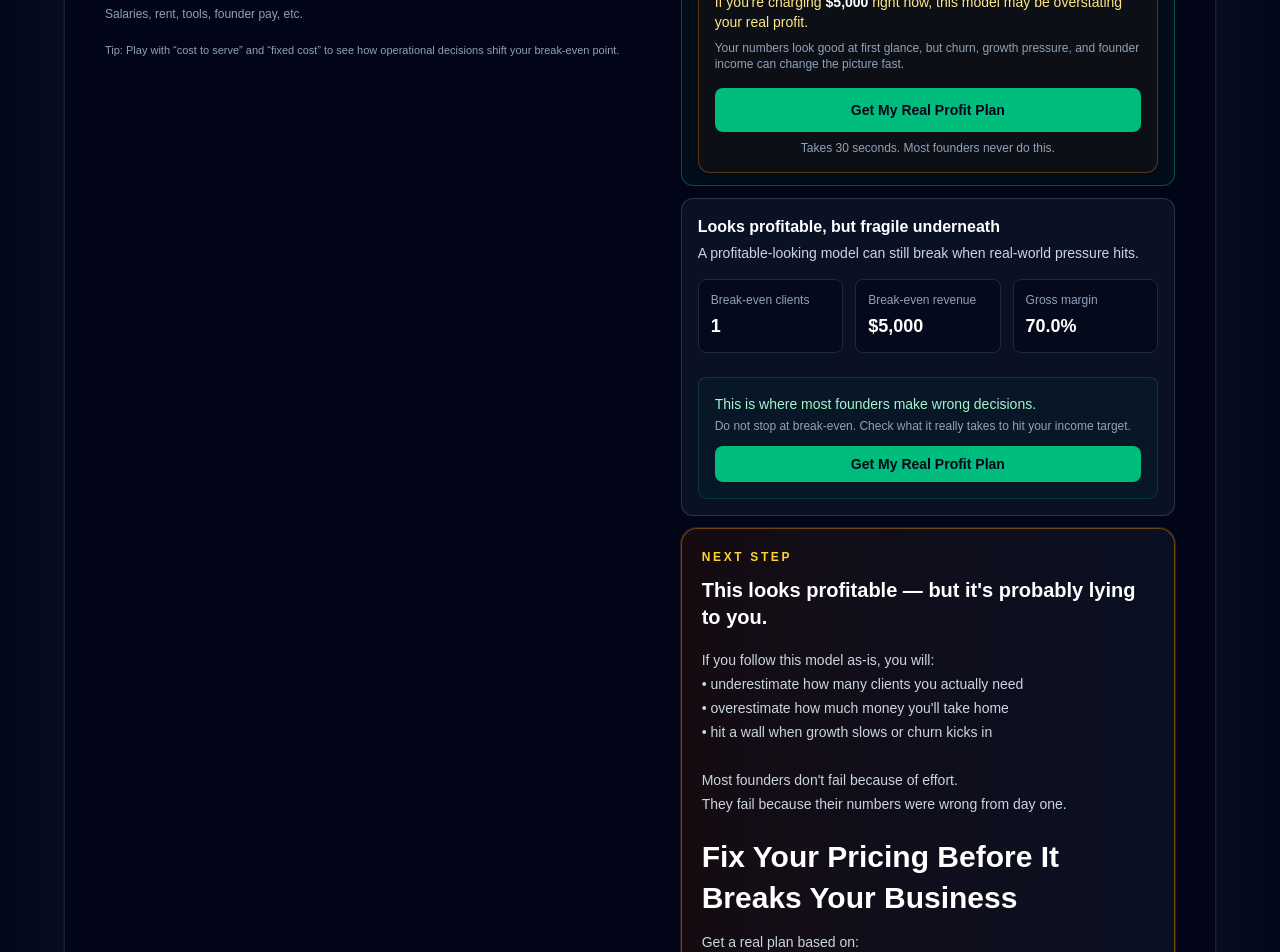
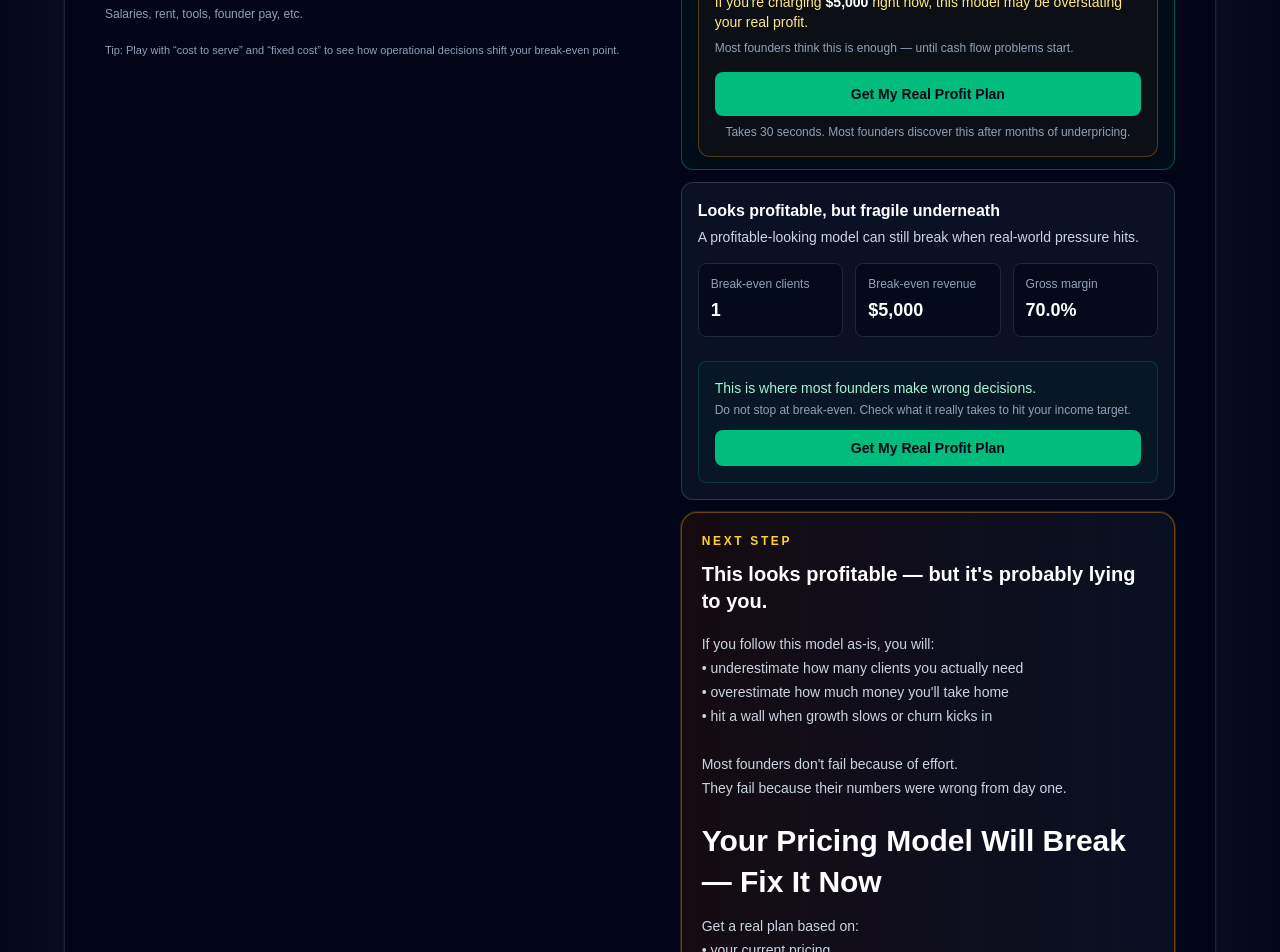
Before and after one commit to vivekd0811-cell/pricing-reality-calculator, a Next.js app: page / in a window 1280 px wide. Shown: the part 460-1412 px from the top of the page. Built offline with nearby package versions, Linux system fonts and the light colour scheme.

Commit message:
Add urgency and dynamic profit-plan conversion triggers

```diff
--- a/app/page.tsx
+++ b/app/page.tsx
@@ -161,8 +161,6 @@ export default function Home() {
           border: "border-rose-500/40",
           bg: "bg-rose-950/20",
           eyebrow: "text-rose-300",
-          ctaWarning:
-            "You are not underpriced — you are structurally losing money.",
         };
       case "unsustainable":
         return {
@@ -174,8 +172,6 @@ export default function Home() {
           border: "border-amber-500/40",
           bg: "bg-amber-950/20",
           eyebrow: "text-amber-300",
-          ctaWarning:
-            "Your margins are too thin — growth will make this harder, not easier.",
         };
       case "fragile":
         return {
@@ -187,8 +183,6 @@ export default function Home() {
           border: "border-yellow-500/40",
           bg: "bg-yellow-950/20",
           eyebrow: "text-yellow-300",
-          ctaWarning:
-            "Your model works only if everything goes right — that is risky.",
         };
       case "healthy":
       default:
@@ -201,8 +195,6 @@ export default function Home() {
           border: "border-emerald-500/40",
           bg: "bg-emerald-950/20",
           eyebrow: "text-emerald-300",
-          ctaWarning:
-            "This looks healthy now — but it may be overstating your real take-home profit.",
         };
     }
   }, [pricingState]);
@@ -222,19 +214,19 @@ export default function Home() {
       return "Your margin is thin. A few discounts, late payments, or delivery overruns can wipe out your profit.";
     }
 
+    if (incomeReality.requiredClients != null && incomeReality.requiredClients > 10) {
+      return `To hit your target, you may need ${formatNumber(
+        incomeReality.requiredClients,
+      )} clients. Most founders underestimate how hard that is.`;
+    }
+
     if (result.breakEvenClients != null && result.breakEvenClients > 10) {
       return `You need ${formatNumber(
         result.breakEvenClients,
       )} clients just to break even. That is a lot of operational pressure.`;
     }
 
-    if (incomeReality.requiredClients != null && incomeReality.requiredClients > 10) {
-      return `To hit your target profit, you may need ${formatNumber(
-        incomeReality.requiredClients,
-      )} clients. Most founders underestimate how hard that is.`;
-    }
-
-    return "Your numbers look good at first glance, but churn, growth pressure, and founder income can change the picture fast.";
+    return "Most founders think this is enough — until cash flow problems start.";
   }, [
     result.contributionPerClient,
     result.contributionMarginPct,
@@ -547,7 +539,8 @@ export default function Home() {
                   </button>
 
                   <p className="mt-2 text-center text-xs text-slate-400">
-                    Takes 30 seconds. Most founders never do this.
+                    Takes 30 seconds. Most founders discover this after months
+                    of underpricing.
                   </p>
                 </div>
               </div>
@@ -633,7 +626,7 @@ export default function Home() {
                 </p>
 
                 <h3 className="mt-5 text-2xl font-semibold leading-snug text-white sm:text-3xl">
-                  Fix Your Pricing Before It Breaks Your Business
+                  Your Pricing Model Will Break — Fix It Now
                 </h3>
 
                 <p className="mt-3 text-sm leading-6 text-slate-300">
```
